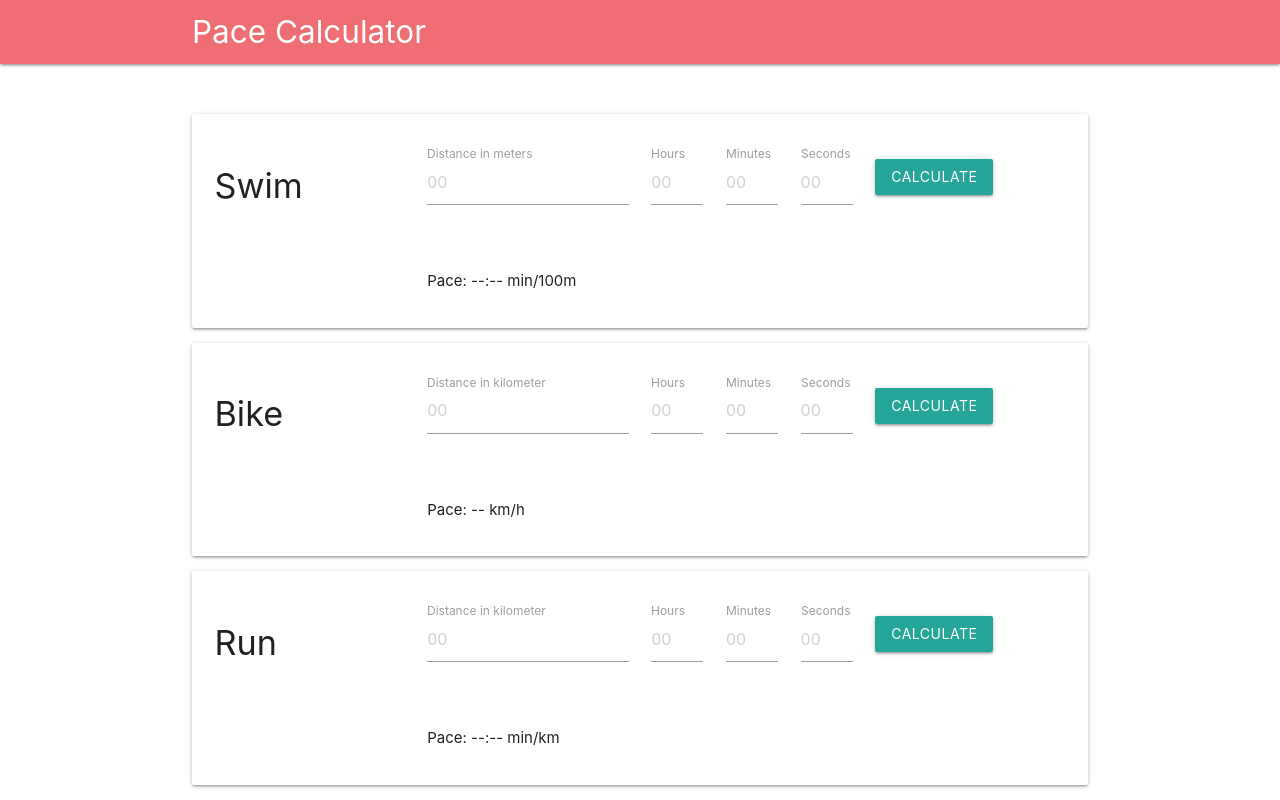
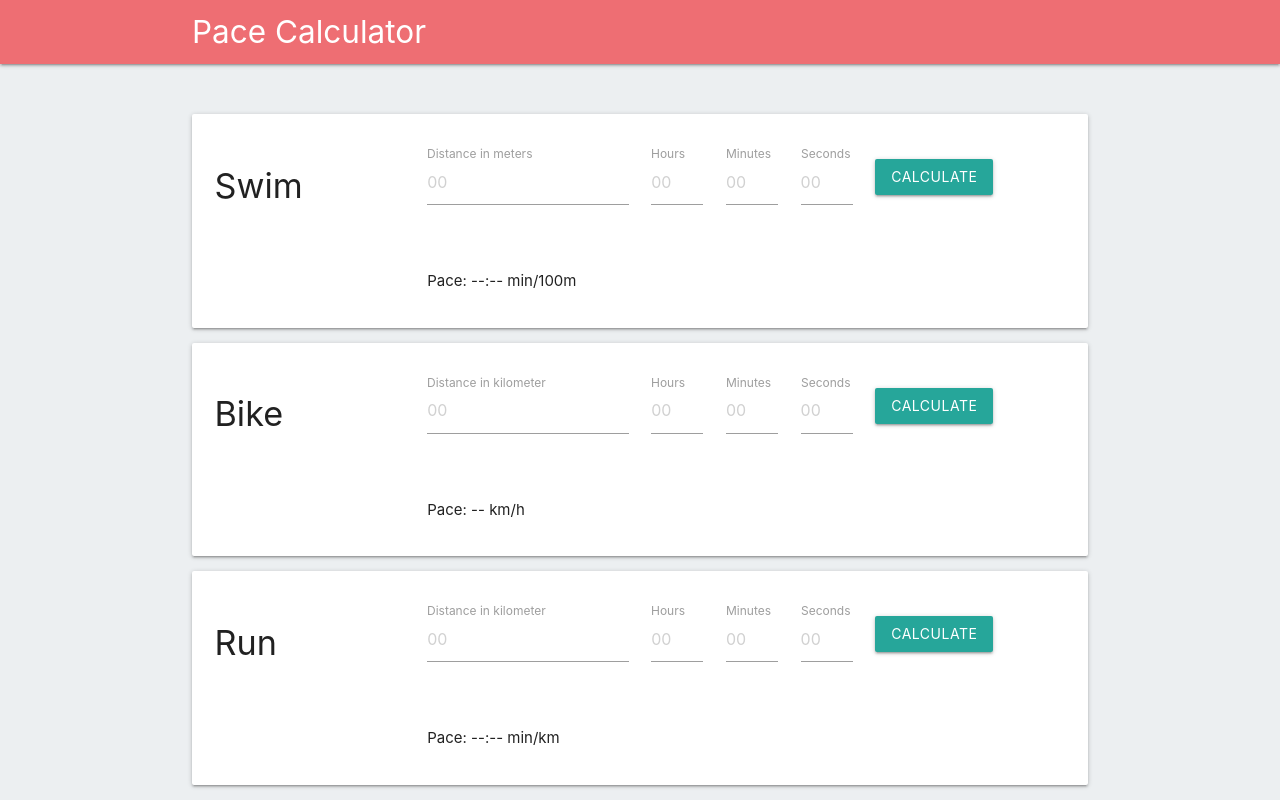
Before and after one commit to marsojm/pace-calculator, a plain HTML site: page index.html in a window 1280 px wide. Drawn offline with nearby package versions, Linux system fonts and the light colour scheme.

Commit message:
Change bg color of the body

```diff
--- a/index.html
+++ b/index.html
@@ -11,7 +11,7 @@
     <script src="https://cdnjs.cloudflare.com/ajax/libs/materialize/1.0.0/js/materialize.min.js"></script>
     <title>Pace Calculator</title>
 </head>
-<body>
+<body class="blue-grey lighten-5">
     <nav>
         <div class="nav-wrapper container">
             <a href="#" class="brand-logo">Pace Calculator</a>
```
